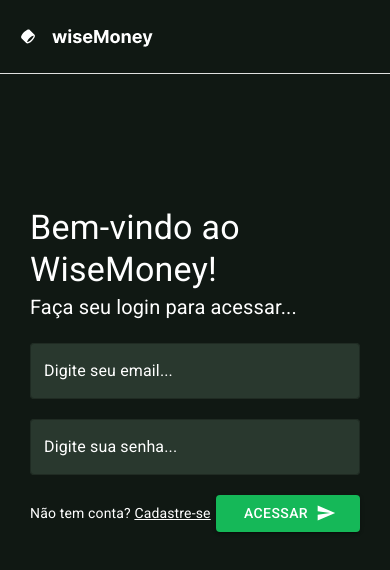
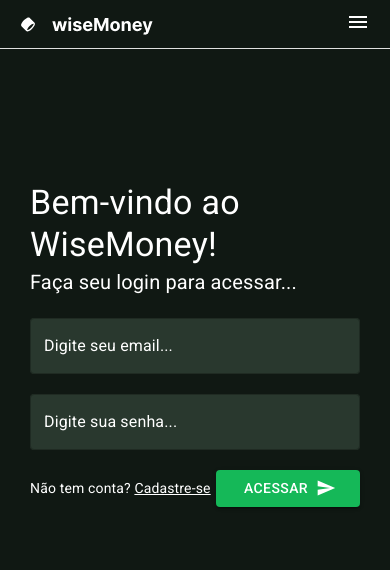
Before and after one commit to PedroLongue/wiseMoney, a React (Vite) app in the folder frontend/: page /login in a window 390 px wide. Shown: the top 570 px of the page. Built offline with nearby package versions, Linux system fonts and the light colour scheme.

Commit message:
add responsive

```diff
--- a/frontend/src/components/ExpenseList/index.tsx
+++ b/frontend/src/components/ExpenseList/index.tsx
@@ -85,14 +85,14 @@ const ExpenseList: React.FC<ExpenseListProps> = ({
             color="primary"
             sx={{
               "& .MuiPaginationItem-root": {
-                color: "#fff",
+                color: "#fff", // Cor padrão dos itens de paginação
               },
-              "& .Mui-selected": {
-                color: "#15b858",
-                backgroundColor: "transparent",
+              "& .MuiPaginationItem-root.Mui-selected": {
+                color: "#fff", // Cor do texto no item selecionado
+                backgroundColor: "#15b858", // Cor de fundo do item selecionado
               },
               "& .MuiPaginationItem-root:hover": {
-                backgroundColor: "rgba(255, 255, 255, 0.2)",
+                backgroundColor: "#15b858", // Cor de fundo ao passar o mouse
               },
             }}
           />
--- a/frontend/src/components/ExpenseModal/index.tsx
+++ b/frontend/src/components/ExpenseModal/index.tsx
@@ -62,12 +62,12 @@ const ExpenseModal: React.FC<ExpenseModalProps> = ({
           top: "50%",
           left: "50%",
           transform: "translate(-50%, -50%)",
-          width: 800,
+          width: { xs: "90%", sm: "600px", md: "800px" },
           bgcolor: "background.paper",
           background: "#101813",
           border: "2px solid #000",
           boxShadow: 24,
-          p: 4,
+          p: { xs: 2, sm: 4 },
           borderRadius: 2,
         }}
       >
@@ -92,7 +92,7 @@ const ExpenseModal: React.FC<ExpenseModalProps> = ({
           sx={{
             display: "flex",
             flexDirection: "column",
-            gap: "20px",
+            gap: { xs: "10px", sm: "20px" },
             margin: "20px 0px",
           }}
         >
--- a/frontend/src/components/Header/index.tsx
+++ b/frontend/src/components/Header/index.tsx
@@ -1,24 +1,33 @@
-import { useContext } from "react";
+import { useContext, useState } from "react";
 import WiseMoneyLogo from "../../assets/img/Logo.svg";
-import { HeaderContainer } from "./styles";
+import { HeaderContainer, MenuContainer, HamburgerIcon } from "./styles";
 import { AuthContext } from "../../contexts/auth";
 import Button from "../../components/Button";
 import Divider from "@mui/material/Divider";
 import { Avatar } from "@mui/material";
+import MenuIcon from "@mui/icons-material/Menu";
+import CloseIcon from "@mui/icons-material/Close";
 
 const Header = () => {
   const { signed, singOut, currentUser } = useContext(AuthContext);
+  const [isMenuOpen, setIsMenuOpen] = useState(false);
 
   const handleLogout = () => {
     singOut();
   };
 
-  console.log({ currentUser });
+  const toggleMenu = () => {
+    setIsMenuOpen(!isMenuOpen);
+  };
 
   return (
     <>
       <HeaderContainer>
         <img src={WiseMoneyLogo} alt="WiseMoney Logo" />
+        <HamburgerIcon onClick={toggleMenu}>
+          {isMenuOpen ? <CloseIcon /> : <MenuIcon />}
+        </HamburgerIcon>
+        <MenuContainer isOpen={isMenuOpen}>
           {signed && currentUser && (
             <div style={{ display: "flex", alignItems: "center" }}>
               <Avatar
@@ -37,6 +46,7 @@ const Header = () => {
               <Button text="SAIR" onClick={handleLogout} />
             </div>
           )}
+        </MenuContainer>
       </HeaderContainer>
       <Divider sx={{ backgroundColor: "#fff" }} />
     </>
--- a/frontend/src/components/Header/styles.tsx
+++ b/frontend/src/components/Header/styles.tsx
@@ -1,11 +1,53 @@
 import styled from "styled-components";
 
-export const HeaderContainer = styled.div`
+
+interface MenuContainerProps {
+  isOpen: boolean;
+}
+
+
+export const HeaderContainer = styled.header`
   display: flex;
   justify-content: space-between;
   align-items: center;
-  height: 72px;
-  padding: 0px 20px;
-  background: #101813;
-  margin-bottom: 1px;
+  padding: 10px 20px;
+  background-color: #101813;
+  color: #fff;
+
+  @media (max-width: 768px) {
+    justify-content: space-between;
+  }
 `;
+
+export const HamburgerIcon = styled.div`
+  display: none;
+  color: #fff;
+  cursor: pointer;
+
+  @media (max-width: 768px) {
+    display: block;
+  }
+`;
+
+export const MenuContainer = styled.div<MenuContainerProps>`
+  display: flex;
+  align-items: center;
+
+  @media (max-width: 768px) {
+    display: ${(props) => (props.isOpen ? "flex" : "none")};
+    position: absolute;
+    z-index: 1;
+    top: 60px;
+    right: 0;
+    background-color: #101813;
+    flex-direction: column;
+    width: 100%;
+  }
+
+  > div {
+    @media (max-width: 768px) {
+      flex-direction: ${(props) => (props.isOpen ? "column" : "row")};
+      gap: 10px;
+    }
+  }
+`;
```
Lines whose indentation alone changed are shown as unchanged.
